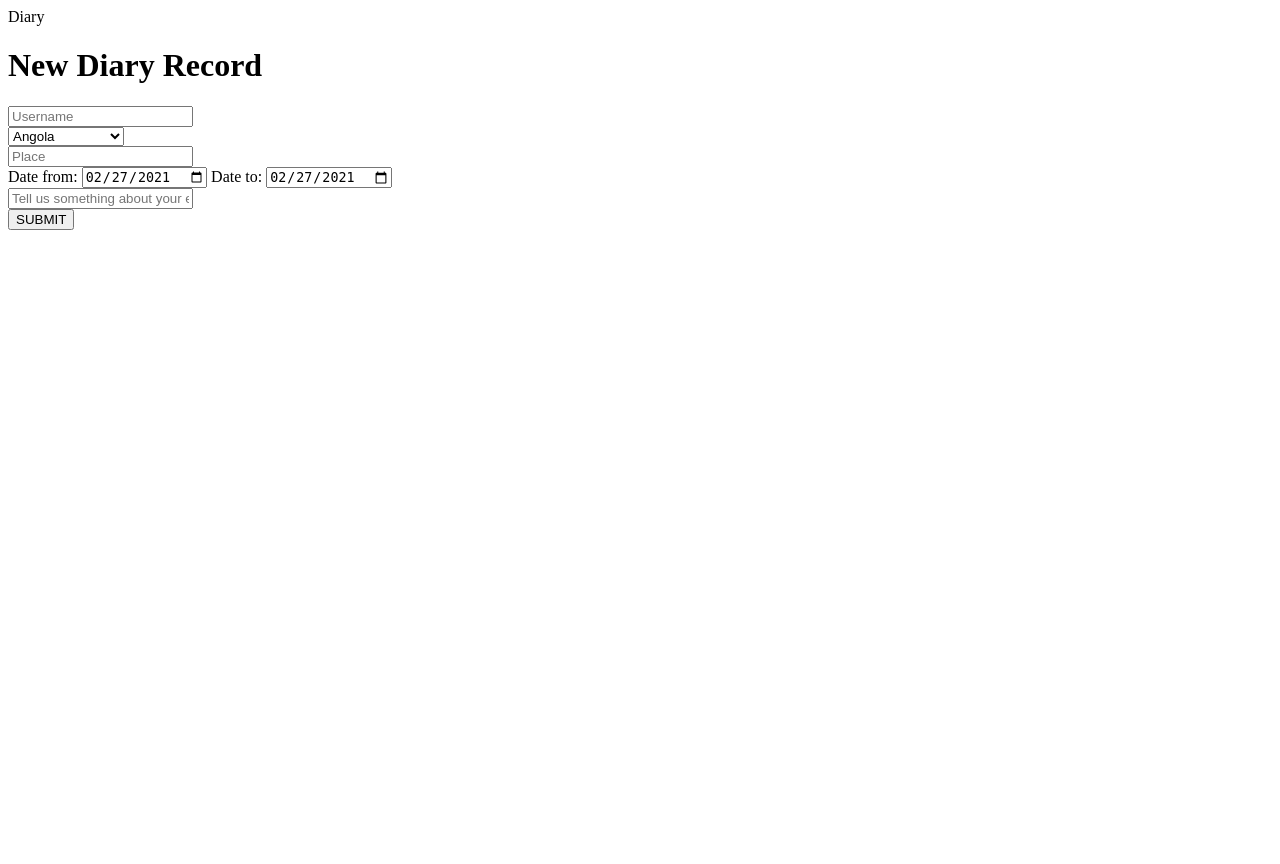
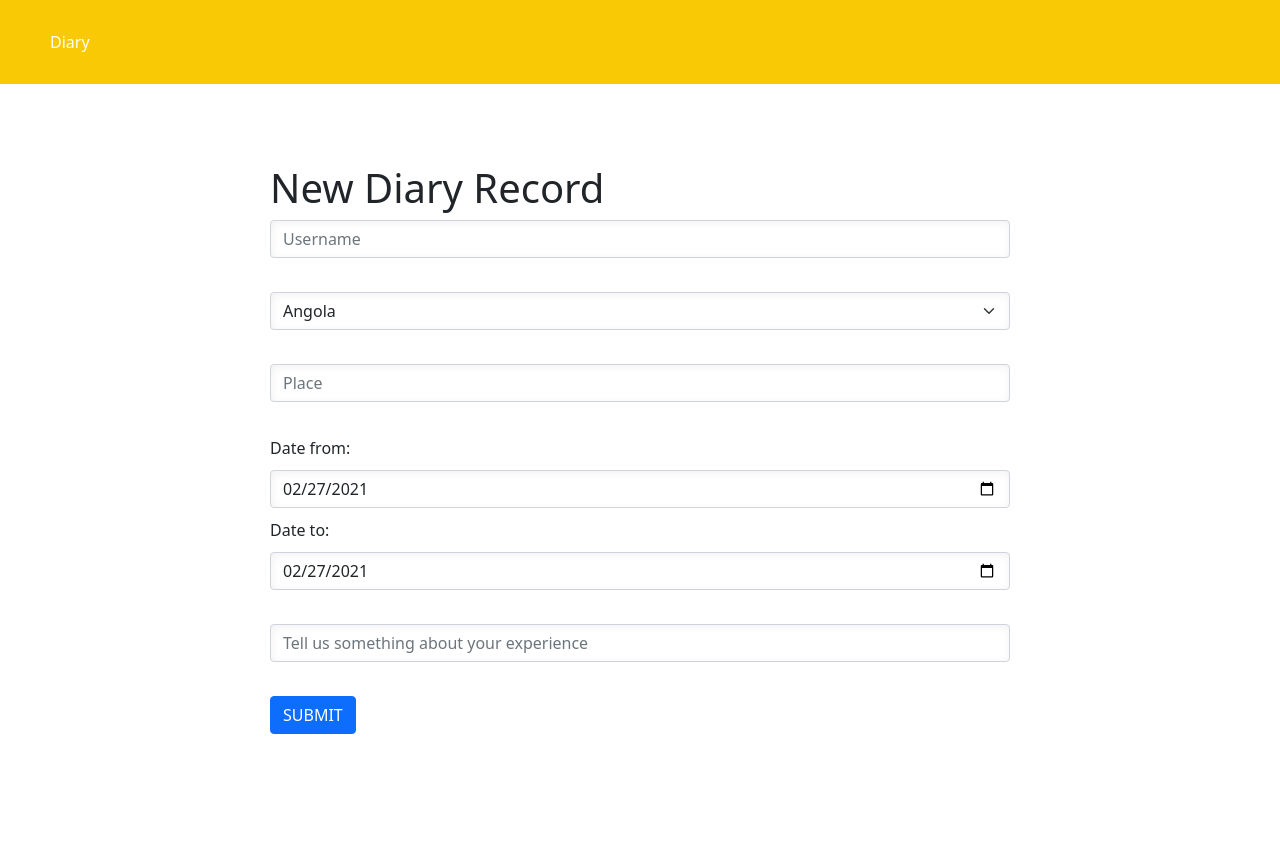
Before and after one commit to aninnkaista/czechitas_hack, a Flask app: page /form in a window 1280 px wide. Before the commit the page ends 230 px from the top, so only its background shows below. Run offline with Flask 2, Linux system fonts and the light colour scheme.

Commit message:
Added styles

```diff
--- a/app.py
+++ b/app.py
@@ -33,7 +33,7 @@ def index():
 @app.route("/form", methods=["GET", "POST"])
 def new_form():
     if request.method == "POST":
-        record_items = ["username", "country", "date_from", "date_to", "text", "place"]
+        record_items = ["username", "country", "place", "date_from", "date_to", "text"]
         new_record = []
         # to get items from user form
         for record_item in record_items:
--- /dev/null
+++ b/static/styles.css
@@ -0,0 +1,51 @@
+body {
+    background-color: rgb(240, 234, 234);
+    padding-bottom: 50px;
+}
+
+.header {
+    background-color: #FAC905;
+    color: #FFFFFF;
+    padding: 30px 0 30px 50px;
+    margin-bottom: 30px;
+}
+
+table {
+    background-color: #FFFFFF;
+    border-radius: 3%;
+    max-height: 700px;
+}
+
+.btn-primary {
+    background-color: #FF491F;
+    color: #FFFFFF;
+    padding: 10px 100px 10px 100px;
+    margin-bottom: 50px;
+    border: none;
+}
+
+h1 {
+    margin: 30px 0 50px 0;
+}
+
+.window {
+    background-color: #FFFFFF;
+    padding: 30px;
+    position: relative;
+    width: 800px;
+    height: auto;
+    margin: auto;
+    padding-top: 50px;
+    border-radius: 3%;
+}
+
+.field,
+.form-control {
+    background: #FFFFFF;
+    box-shadow: inset 1px 2px 8px rgba(0, 0, 0, 0.0588942);
+    margin-bottom: 10px;
+}
+
+label {
+    padding-bottom: 10px;
+}
--- a/templates/form.html
+++ b/templates/form.html
@@ -1,36 +1,25 @@
-<!DOCTYPE html>
-<html lang="en">
-
-<head>
-    <meta charset="UTF-8">
-    <meta http-equiv="X-UA-Compatible" content="IE=edge">
-    <meta name="viewport" content="width=device-width, initial-scale=1.0">
-    <title>Document</title>
-</head>
-
-<body>
-    <form action = "/form" method = "post">
-        <span>Diary</span>
+{% extends "layout.html" %}{% block title %}New form{% endblock %}{% block main %}
+<div class='window'>
+    <form action="/form" method="post">
         <h1>New Diary Record</h1>
-        <input type="text" name="username" placeholder='Username' class='field' id="form-field" value=""> <br>
-        <select name="country" name="country"  placeholder='Country' class='field' id="form-field">
-        <option value="ostatní">Angola</option>
-        <option value="ostatní">Canada</option>
-        <option value="Česká republika">Czech Republic</option>
-        <option value="ostatní">Great Britain</option>
-        <option value="USA">Italy</option>
-        <option value="ostatní">Japan</option>
-        <option value="ostatní">Russia</option>
-        <option value="Slovensko">Slovakia</option>
-        <option value="Evropská unie">US</option>
+        <input type="text" name="username" placeholder='Username' class='field form-control' id="form-field" value=""> <br>
+        <select name="country" placeholder='Country' class=' field form-select' id="form-field">
+        <option value="Angola">Angola</option>
+        <option value="Canada">Canada</option>
+        <option value="Czech Republic">Czech Republic</option>
+        <option value="Great Britain">Great Britain</option>
+        <option value="Italy">Italy</option>
+        <option value="Japan">Japan</option>
+        <option value="Russia">Russia</option>
+        <option value="Slovakia">Slovakia</option>
+        <option value="US">US</option>
         </select> <br>
-        <input type="text" name="place" placeholder='Place' class='field' id="form-field" value=""> <br>
-        <label>Date from:</label> <input type="date" name="date_from" class='field' id="date-form" value="2021-02-27">
-        <label>Date to:</label> <input type="date" name="date_to" class='field' id="date-form" value="2021-02-27"> <br>
-        <input type="text" name="text" placeholder='Tell us something about your experience' class='field' id="form-field" value=""> <br>
-        <input type='submit' placeholder='Submit' value='SUBMIT'>
+        <input type="text" name="place" placeholder='Place' class='field form-control' id="form-field" value=""> <br>
+        <label>Date from:</label> <input type="date" name="date_from" class='date form-control' id="date-form" value="2021-02-27">
+        <label>Date to:</label> <input type="date" name="date_to" class='date form-control' id="date-form" value="2021-02-27"><br>
+        <input type="text" name="text" placeholder='Tell us something about your experience' class='field form-control' id="form-field" value=""> <br>
+        <input type='submit' placeholder='Submit' class='btn btn-primary' value='SUBMIT'>
     </form>
-
-</body>
-
-</html>
+</div>
+<script src="https://cdn.jsdelivr.net/npm/bootstrap@5.0.0-beta2/dist/js/bootstrap.bundle.min.js" integrity="sha384-b5kHyXgcpbZJO/tY9Ul7kGkf1S0CWuKcCD38l8YkeH8z8QjE0GmW1gYU5S9FOnJ0" crossorigin="anonymous"></script>
+{% endblock %}
--- a/templates/layout.html
+++ b/templates/layout.html
@@ -5,14 +5,19 @@
     <meta charset="UTF-8">
     <meta http-equiv="X-UA-Compatible" content="IE=edge">
     <meta name="viewport" content="width=device-width, initial-scale=1.0">
+    <link href="/static/styles.css" rel="stylesheet">
+    <link href="https://cdn.jsdelivr.net/npm/bootstrap@5.0.0-beta2/dist/css/bootstrap.min.css" rel="stylesheet" integrity="sha384-BmbxuPwQa2lc/FVzBcNJ7UAyJxM6wuqIj61tLrc4wSX0szH/Ev+nYRRuWlolflfl" crossorigin="anonymous" />
     <title>Diary: {% block title %}{% endblock %}</title>
 </head>
 
 <body>
+    <div class='header'>
+        <span>Diary</span>
+    </div>
 
-<main class="container p-5">
+    <main>
         {% block main %}{% endblock %}
-</main>
+    </main>
 
 
 </body>
```
Also changed, not shown: templates/dashboard.html (+4 -3 lines), databaze.db, static/form.css (deleted).
